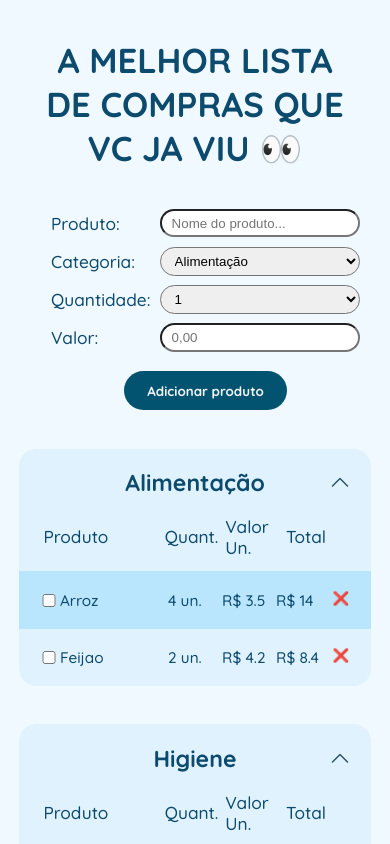
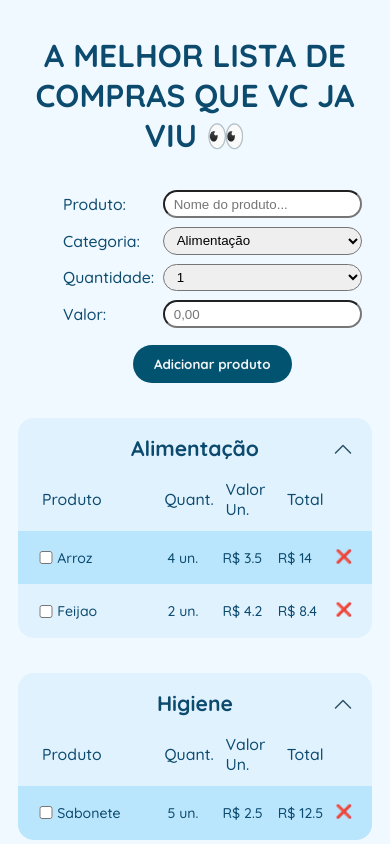
Before and after one commit to JosiasTolentino/listadecompras, a React (Create React App) app: page / in a window 390 px wide. Shown: the top 844 px of the page. Built offline with nearby package versions, Linux system fonts and the light colour scheme.

Commit message:
Update index.css

```diff
--- a/src/index.css
+++ b/src/index.css
@@ -150,7 +150,7 @@ input[type="checkbox"] {
 
 @media (max-width: 650px) {
   HTML {
-    font-size: 60%;
+    font-size: 55%;
   }
   body {
     padding: 2rem;
```
